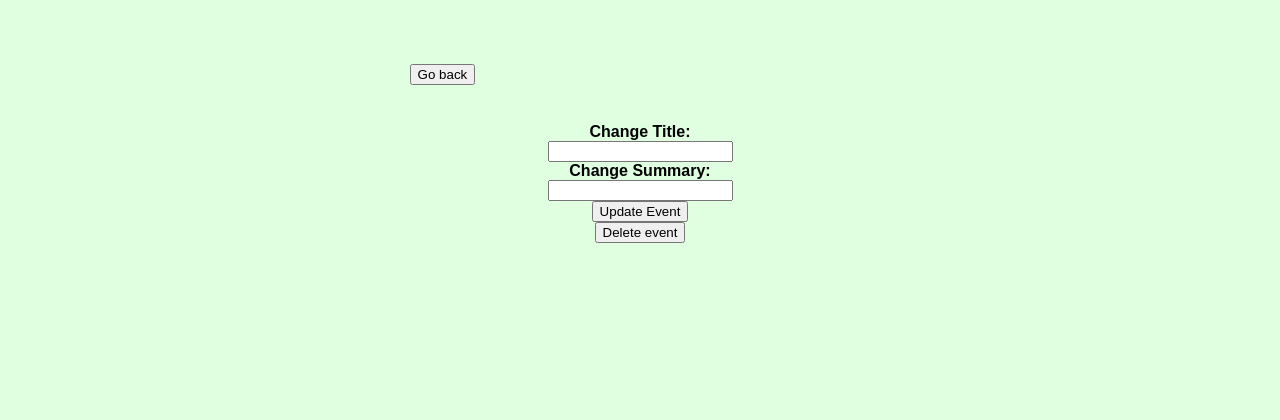
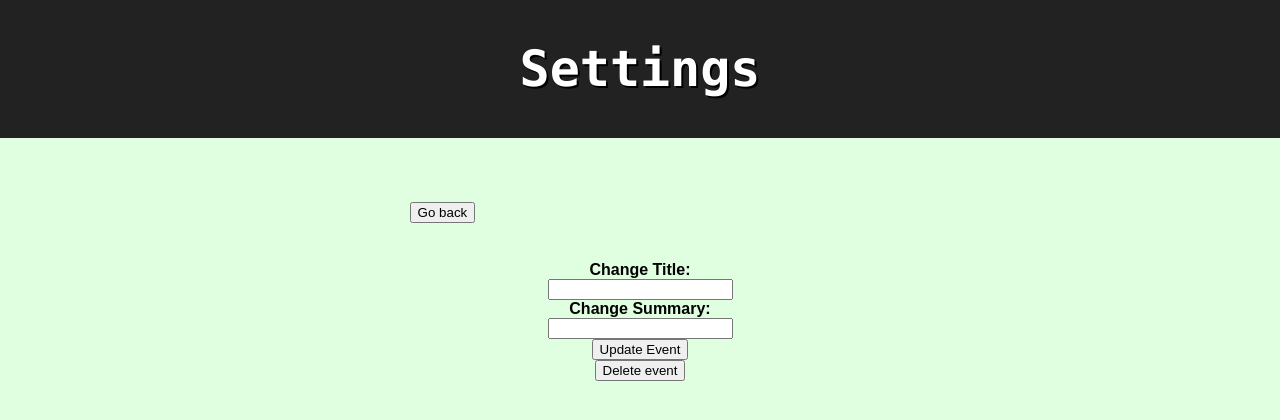
Before and after one commit to lattai/schedify, a Python web app: template templates/event-setting.html in a window 1280 px wide. Shown: the part 74-494 px from the top of the page. Run offline with Jinja, Linux system fonts and the light colour scheme; the template is opened without the code that fills it, so the values that code supplies are empty.

Commit message:
Final final final edits

```diff
--- a/templates/event-setting.html
+++ b/templates/event-setting.html
@@ -15,6 +15,7 @@
         </nav>
       </div>
     </header>
+    <h1 id="settings_header">Settings</h1>
     <form class="" action="/event" method="post">
       <input type="hidden" name="event_searchid" value="{{event.key.id()}}">
       <input type="submit" name="" value="Go back" id="go_back">
```
